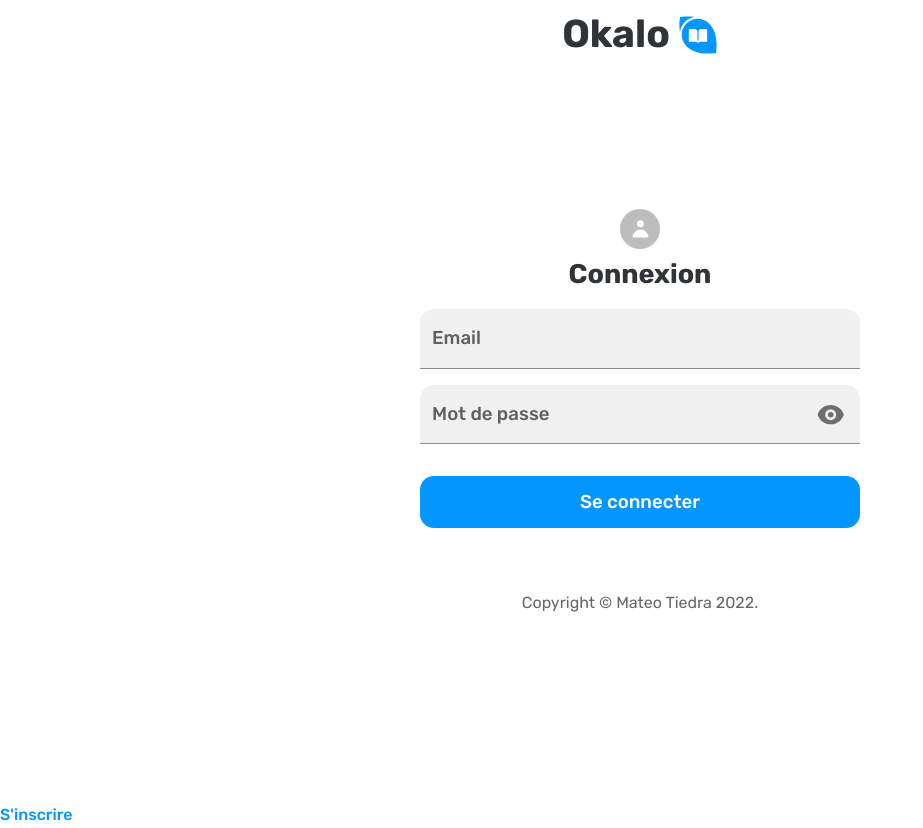
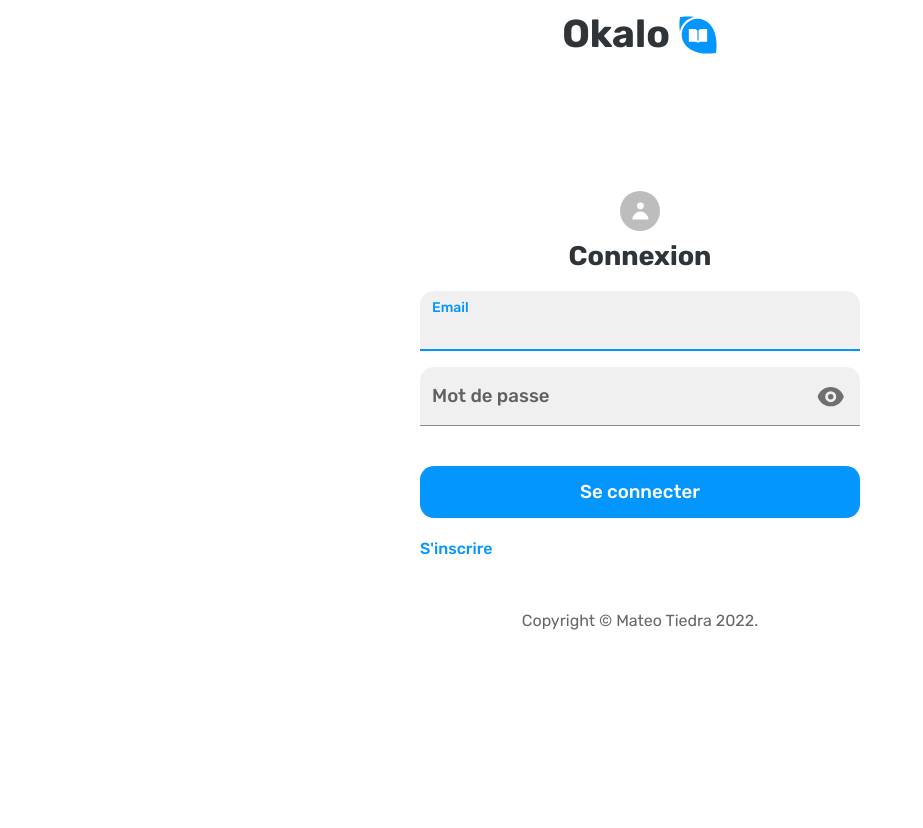
Before and after one commit to mateotiedra/OkaloClientProd, a React (Create React App) app: page /login in a window 1280 px wide. Shown: the whole page, without its empty margins (0-923 px from the left). After the commit the page ends 800 px from the top, so only its background shows below. Built offline with nearby package versions, Linux system fonts and the light colour scheme.

Commit message:
implement form fields

```diff
--- a/src/components/Footer/Footer.js
+++ b/src/components/Footer/Footer.js
@@ -3,7 +3,7 @@
 
 import SectionDivider from '../SectionDivider/SectionDivider';
 
-function Footer({ push = true }) {
+function Footer({ push }) {
   return (
     <>
       <Box
--- a/src/components/FormFields/FormFields.js
+++ b/src/components/FormFields/FormFields.js
@@ -19,6 +19,8 @@
   avatarIcon,
   title,
   page,
+  centered,
+  children,
 }) {
   const { goHomeAction } = AlertPageLogic();
   const Inside = (
@@ -40,6 +42,7 @@
           flexDirection: 'column',
           alignItems: 'flex-start',
           width: '100%',
+          gap: 2,
         }}
       >
         {fields.map((field, index) => {
@@ -52,7 +55,15 @@
           }
 
           return (
-            <React.Fragment key={field.id}>
+            <Box
+              sx={{
+                display: 'flex',
+                flexDirection: 'column',
+                alignItems: 'flex-start',
+                width: '100%',
+              }}
+              key={field.id}
+            >
               <Field
                 id={field.id}
                 label={field.label}
@@ -61,10 +72,11 @@
                 error={errors[field.id] !== undefined}
                 disabled={field.disabled}
                 inputProps={field.inputProps}
+                autoFocus={index == 0}
                 {...registration}
               />
               {extraComponents && extraComponents[index]}
-            </React.Fragment>
+            </Box>
           );
         })}
         <LoadingButton
@@ -83,20 +95,19 @@
   if (page)
     return (
       <>
-        <Navbar coverPage empty goHomeAction={goHomeAction} />
         <SectionContainer
           maxWidth='sm'
           sx={{
             height: '100vh',
             display: 'flex',
             flexDirection: 'column',
-            justifyContent: 'center',
+            justifyContent: centered ? 'center' : 'flex-start',
             alignItems: 'center',
             pt: 8,
           }}
         >
           {Inside}
-          <Footer push={false} />
+          {children}
         </SectionContainer>
       </>
     );
--- a/src/components/PasswordField/PasswordField.js
+++ b/src/components/PasswordField/PasswordField.js
@@ -37,7 +37,7 @@
       margin='normal'
       error={error}
       autoFocus={autoFocus}
-      sx={sx}
+      sx={{ my: 0, ...sx }}
       disabled={disabled}
       ref={innerRef}
     >
--- a/src/pages/Auth/Auth.js
+++ b/src/pages/Auth/Auth.js
@@ -43,8 +43,10 @@
 
   return (
     <>
+      <Navbar empty coverPage />
       <FormFields
-        page={true}
+        page
+        centered
         title={loginMode ? 'Connexion' : 'Inscription'}
         avatarIcon={<HiUser />}
         onSubmit={onSubmit}
@@ -68,7 +70,7 @@
             ),
           }
         }
-      />
+      >
         <Grid container>
           <Grid item xs>
             <Link variant='body2' onClick={switchLoginMode}>
@@ -81,6 +83,8 @@
             </Link>
           </Grid>
         </Grid>
+        <Footer />
+      </FormFields>
     </>
   );
 }
--- a/src/pages/Auth/AuthLogic.js
+++ b/src/pages/Auth/AuthLogic.js
@@ -20,6 +20,7 @@
     setError,
     formState: { errors },
     handleSubmit,
+    clearErrors,
   } = useForm();
 
   const { state } = useLocation();
@@ -30,7 +31,7 @@
   const [displayResend, setDisplayResend] = useState(false);
 
   const switchLoginMode = () => {
-    // TODO : reset fields error
+    clearErrors(['email', 'password']);
     loginMode
       ? navigate('/register', {
           replace: true,
@@ -94,7 +95,6 @@
       .catch((err) => {
         switch (getStatusCode(err)) {
           case 403:
-            console.log('heere');
             setError('password', {
               type: 'custom',
               message: 'Mot de passe incorrect',
--- /dev/null
+++ b/src/pages/ChangePassword/ChangePassword.js
@@ -0,0 +1,38 @@
+import React from 'react';
+
+import { Typography, Link, TextField } from '@mui/material';
+import { HiLockOpen } from 'react-icons/hi';
+
+import FormFields from '../../components/FormFields/FormFields';
+
+import SettingsLogic from './ChangePasswordLogic';
+import Navbar from '../../components/Navbar/Navbar';
+import Footer from '../../components/Footer/Footer';
+
+function Settings(props) {
+  const { register, errors, changePassword, pageStatus } = SettingsLogic(props);
+
+  return (
+    <>
+      <Navbar empty coverPage />
+      <FormFields
+        page
+        centered
+        title='Changer le mot de passe'
+        avatarIcon={<HiLockOpen />}
+        onSubmit={changePassword}
+        register={register}
+        sending={pageStatus === 'sending'}
+        buttonText='Sauvegarder'
+        errors={errors}
+        fields={[
+          { id: 'newPassword', label: 'Nouveau mot de passe', password: true },
+        ]}
+      >
+        <Footer />
+      </FormFields>
+    </>
+  );
+}
+
+export default Settings;
--- /dev/null
+++ b/src/pages/ChangePassword/ChangePasswordLogic.js
@@ -0,0 +1,38 @@
+import { useForm } from 'react-hook-form';
+import PageLogicHelper from '../../helpers/PageLogicHelper';
+
+const ChangePasswordLogic = () => {
+  const { API_ORIGIN, axios, pageStatus, setPageStatus, navigate } =
+    PageLogicHelper();
+
+  const {
+    register,
+    formState: { errors },
+    handleSubmit,
+  } = useForm();
+
+  const changePassword = (formData) => {
+    setPageStatus('sending');
+    axios
+      .put(
+        API_ORIGIN + '/auth/change-password',
+        { newPassword: formData.newPassword },
+        { headers: { 'x-access-token': localStorage.getItem('accessToken') } }
+      )
+      .then(() => {
+        navigate('/user/u/edit');
+      })
+      .catch((err) => {
+        console.log(err);
+      });
+  };
+
+  return {
+    changePassword: handleSubmit(changePassword),
+    errors,
+    register,
+    pageStatus,
+  };
+};
+
+export default ChangePasswordLogic;
--- a/src/pages/EmailSender/EmailSender.js
+++ b/src/pages/EmailSender/EmailSender.js
@@ -6,6 +6,7 @@
 import { HiMailOpen } from 'react-icons/hi';
 
 import EmailSenderLogic from './EmailSenderLogic';
+import Navbar from '../../components/Navbar/Navbar';
 
 function EmailSender(props) {
   const { pageStatus, email, resend, register, errors, switchTo } =
@@ -29,8 +30,11 @@
     );
   if (pageStatus === 'resend')
     return (
+      <>
+        <Navbar empty coverPage />
         <FormFields
           page={true}
+          centered
           title={'Nouvel email de confirmation'}
           avatarIcon={<HiMailOpen />}
           onSubmit={resend}
@@ -46,6 +50,7 @@
             },
           ]}
         />
+      </>
     );
 }
 
--- a/src/pages/Settings/Settings.js
+++ b/src/pages/Settings/Settings.js
@@ -1,6 +1,13 @@
 import React from 'react';
 
-import { Avatar, Typography, Link, TextField } from '@mui/material';
+import {
+  Avatar,
+  Typography,
+  Link,
+  TextField,
+  Grid,
+  Container,
+} from '@mui/material';
 
 import Navbar from '../../components/Navbar/Navbar';
 import SectionContainer from '../../components/SectionContainer/SectionContainer';
@@ -18,32 +25,18 @@
     errors,
     fields,
     goToChangePassword,
-    changePassword,
+    logOut,
   } = SettingsLogic(props);
 
   if (pageStatus === 'loading') return <Loading />;
 
   return (
     <>
-      <Navbar coverPage empty />
-      <SectionContainer
-        maxWidth='sm'
-        sx={{
-          height: '100vh',
-          display: 'flex',
-          flexDirection: 'column',
-          justifyContent: 'center',
-          alignItems: 'center',
-          pt: 8,
-        }}
-      >
-        <Avatar sx={{ m: 1 }}>
-          <HiCog />
-        </Avatar>
-        <Typography component='h1' variant='h5'>
-          Paramètres
-        </Typography>
+      <Navbar />
       <FormFields
+        page={true}
+        title='Paramètres'
+        avatarIcon={<HiCog />}
         onSubmit={onSubmit}
         register={register}
         sending={pageStatus === 'sending'}
@@ -54,26 +47,32 @@
           2: (
             <>
               <Link
-                  sx={{ alignSelf: 'flex-end' }}
+                sx={{ alignSelf: 'flex-end', mt: 1 }}
                 onClick={goToChangePassword}
               >
-                  <Typography variant='body2'>
-                    Changer le mot de passe
-                  </Typography>
+                <Typography variant='body2'>Changer le mot de passe</Typography>
               </Link>
               <Typography variant='h6' sx={{ mt: 2 }}>
                 Autres moyens de contact
               </Typography>
               <Typography variant='body2'>
                 L'adresse email est le moyen de contact acheteur/vendeur par
-                  défaut. Pour faciliter les prises de contact, tu peux en
-                  ajouter d'autres.
+                défaut. Pour faciliter les prises de contact, tu peux en ajouter
+                d'autres.
               </Typography>
             </>
           ),
         }}
-        />
-      </SectionContainer>
+      >
+        <Grid container>
+          <Grid item xs>
+            <Link variant='body2' onClick={logOut}>
+              Se déconnecter
+            </Link>
+          </Grid>
+          <Grid item md></Grid>
+        </Grid>
+      </FormFields>
     </>
   );
 }
--- a/src/pages/Settings/SettingsLogic.js
+++ b/src/pages/Settings/SettingsLogic.js
@@ -67,6 +67,11 @@
     },
   ];
 
+  const logOut = () => {
+    navigate('/');
+    localStorage.removeItem('accessToken', undefined);
+  };
+
   const onSubmit = (formData) => {
     setPageStatus('sending');
     axios
@@ -88,6 +93,7 @@
     register,
     fields,
     goToChangePassword,
+    logOut,
   };
 };
 
```
Lines whose indentation alone changed are shown as unchanged.
